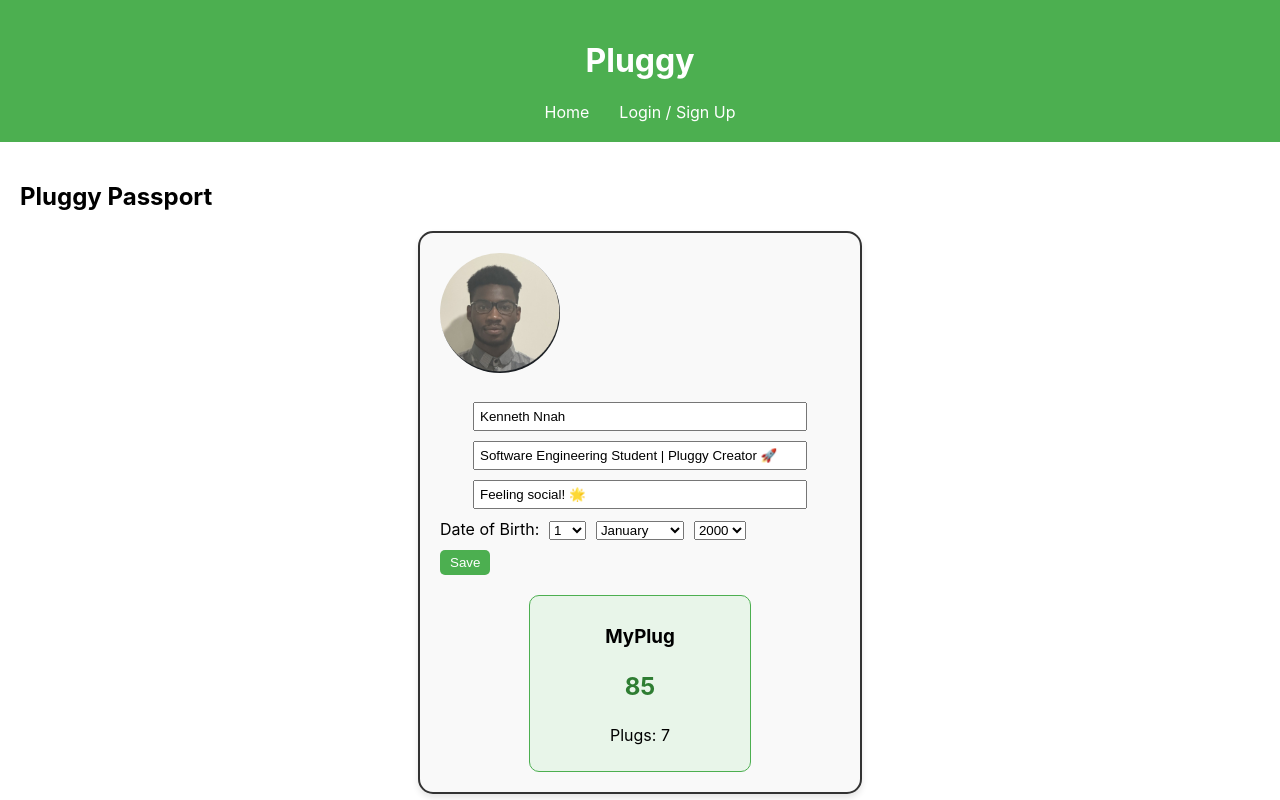
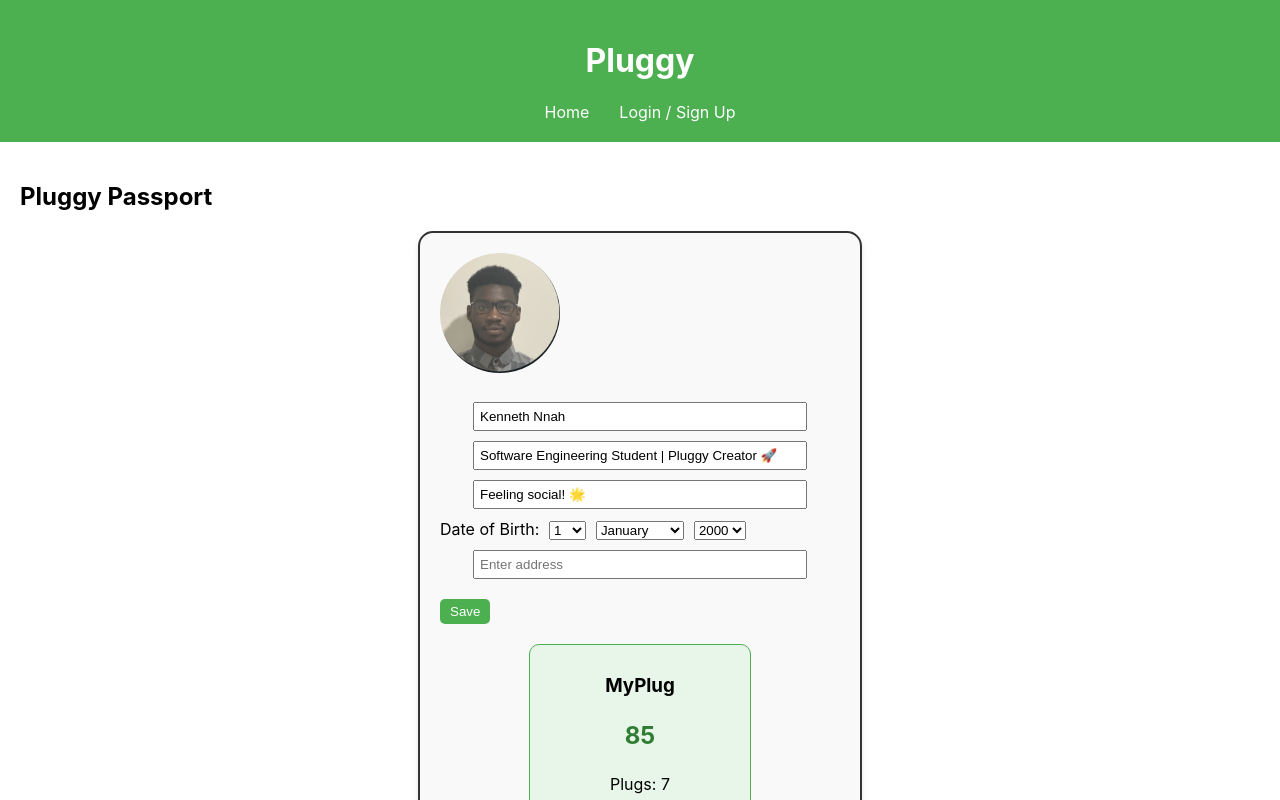
Before and after one commit to Kenneth-create-droid/Pluggy-Prototype, a React (Create React App) app: page / in a window 1280 px wide. Both pictures are taken after a click on the button "Edit Passport". Shown: the top 800 px of the page. Built offline with nearby package versions, Linux system fonts and the light colour scheme.

Commit message:
Update Passport.js

```diff
--- a/src/Passport.js
+++ b/src/Passport.js
@@ -1,27 +1,56 @@
-import React, { useState } from "react";
+// src/Passport.js
+import React, { useState, useMemo } from "react";
 
 function Passport({ name: initialName, bio: initialBio, imgUrl }) {
   const [name, setName] = useState(initialName);
   const [bio, setBio] = useState(initialBio);
   const [isEditing, setIsEditing] = useState(false);
-  const [myPlug, setMyPlug] = useState(85); // Example MyPlug
-  const [totalConnections, setTotalConnections] = useState(7); // Example in-person connections
-  const [status, setStatus] = useState("Feeling social! 🌟"); // Optional status
+  const [myPlug] = useState(85);
+  const [totalConnections] = useState(7);
+  const [status, setStatus] = useState("Feeling social! 🌟");
 
-  // DOB state
   const [dobDay, setDobDay] = useState("1");
   const [dobMonth, setDobMonth] = useState("January");
   const [dobYear, setDobYear] = useState("2000");
 
-  // Badge examples
-  const badges = ["🎮", "💻", "🚀", "🎵"]; // Gamer, Tech, Creator, Music
+  const [address, setAddress] = useState("");
+  const [suggestions, setSuggestions] = useState([]); // 🆕 suggestions list
+  const [showSuggestions, setShowSuggestions] = useState(false);
 
-  const months = [
-    "January", "February", "March", "April", "May", "June",
-    "July", "August", "September", "October", "November", "December"
-  ];
-  const days = Array.from({ length: 31 }, (_, i) => i + 1);
-  const years = Array.from({ length: 100 }, (_, i) => 2025 - i);
+  const badges = ["🎮", "💻", "🚀", "🎵"];
+
+  const months = useMemo(
+    () => [
+      "January","February","March","April","May","June",
+      "July","August","September","October","November","December"
+    ],
+    []
+  );
+  const days = useMemo(() => Array.from({ length: 31 }, (_, i) => i + 1), []);
+  const years = useMemo(() => Array.from({ length: 100 }, (_, i) => 2025 - i), []);
+
+  /** Fetch suggestions from Nominatim */
+  const fetchSuggestions = async (query) => {
+    if (!query) {
+      setSuggestions([]);
+      return;
+    }
+    try {
+      const response = await fetch(
+        `https://nominatim.openstreetmap.org/search?format=json&q=${encodeURIComponent(query)}`
+      );
+      const data = await response.json();
+      setSuggestions(data.slice(0, 5)); // top 5 results
+      setShowSuggestions(true);
+    } catch (error) {
+      console.error("Error fetching address suggestions:", error);
+    }
+  };
+
+  const handleSelectSuggestion = (suggestion) => {
+    setAddress(suggestion.display_name);
+    setShowSuggestions(false);
+  };
 
   return (
     <div style={{
@@ -40,22 +69,25 @@ function Passport({ name: initialName, bio: initialBio, imgUrl }) {
         style={{ borderRadius: "50%", width: "120px", height: "120px", objectFit: "cover", marginBottom: "15px" }}
       />
 
-      {/* Editable info */}
+      {/* Editable Info */}
       {isEditing ? (
         <div>
           <input
             value={name}
             onChange={(e) => setName(e.target.value)}
+            placeholder="Enter name"
             style={{ display: "block", margin: "10px auto", width: "80%", padding: "5px" }}
           />
           <input
             value={bio}
             onChange={(e) => setBio(e.target.value)}
+            placeholder="Enter bio"
             style={{ display: "block", margin: "10px auto", width: "80%", padding: "5px" }}
           />
           <input
             value={status}
             onChange={(e) => setStatus(e.target.value)}
+            placeholder="Enter status"
             style={{ display: "block", margin: "10px auto", width: "80%", padding: "5px" }}
           />
 
@@ -73,6 +105,45 @@ function Passport({ name: initialName, bio: initialBio, imgUrl }) {
             </select>
           </div>
 
+          {/* Address Input with Free Autocomplete */}
+          <div style={{ position: "relative" }}>
+            <input
+              value={address}
+              onChange={(e) => {
+                setAddress(e.target.value);
+                fetchSuggestions(e.target.value);
+              }}
+              placeholder="Enter address"
+              style={{ display: "block", margin: "10px auto", width: "80%", padding: "5px" }}
+            />
+            {showSuggestions && suggestions.length > 0 && (
+              <ul style={{
+                position: "absolute",
+                left: "10%",
+                width: "80%",
+                background: "white",
+                border: "1px solid #ccc",
+                borderRadius: "5px",
+                maxHeight: "150px",
+                overflowY: "auto",
+                zIndex: 1000,
+                listStyle: "none",
+                margin: 0,
+                padding: 0
+              }}>
+                {suggestions.map((s, i) => (
+                  <li
+                    key={i}
+                    onClick={() => handleSelectSuggestion(s)}
+                    style={{ padding: "8px", cursor: "pointer" }}
+                  >
+                    {s.display_name}
+                  </li>
+                ))}
+              </ul>
+            )}
+          </div>
+
           <button
             onClick={() => setIsEditing(false)}
             style={{ padding: "5px 10px", marginTop: "10px", backgroundColor: "#4CAF50", color: "white", border: "none", borderRadius: "5px", cursor: "pointer" }}
@@ -86,6 +157,7 @@ function Passport({ name: initialName, bio: initialBio, imgUrl }) {
           <p>{bio}</p>
           <p>Status: {status}</p>
           <p><strong>Date of Birth:</strong> {dobDay} {dobMonth}, {dobYear}</p>
+          <p><strong>Address:</strong> {address || "Not provided"}</p>
 
           {/* Badges */}
           <div style={{ marginTop: "10px" }}>
```
